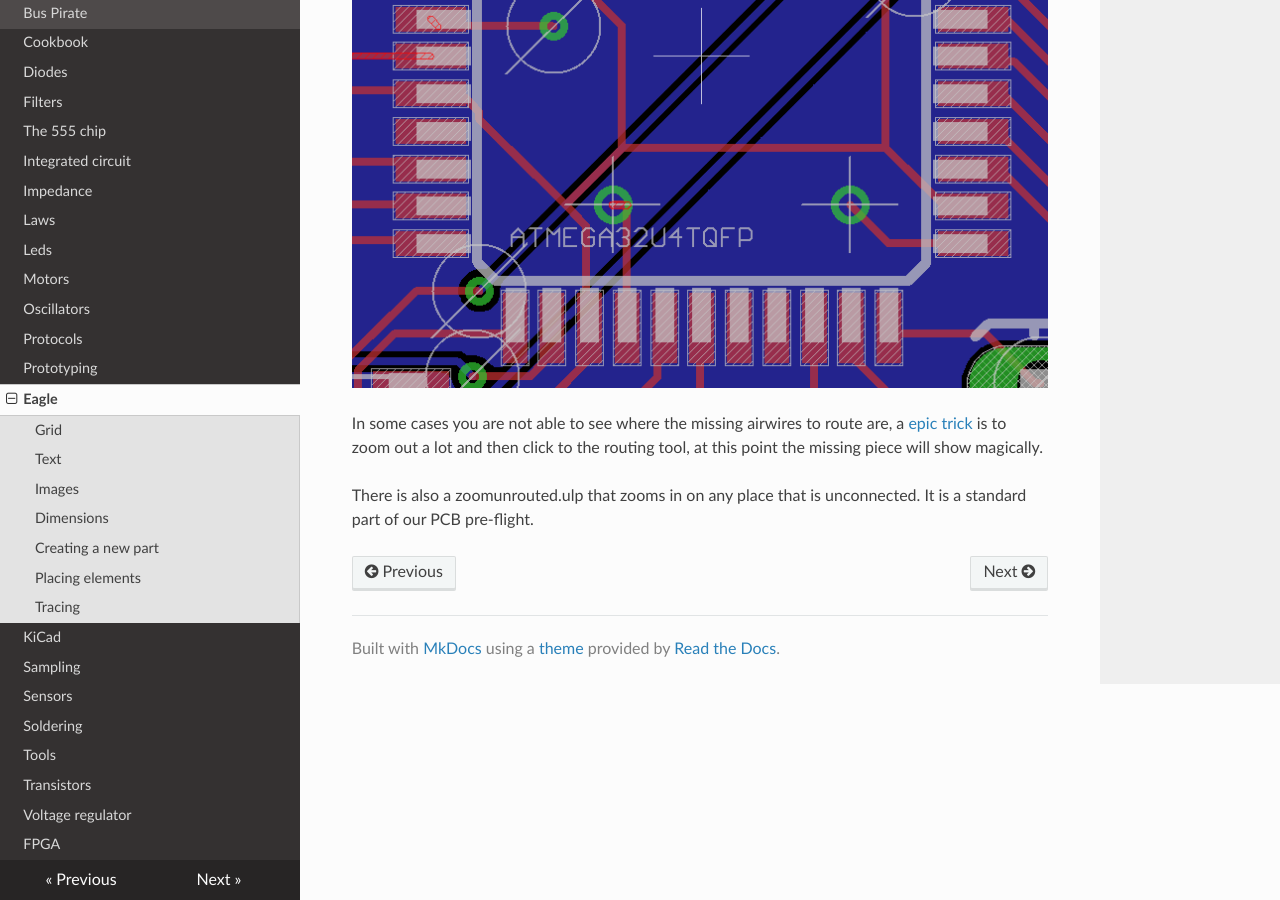
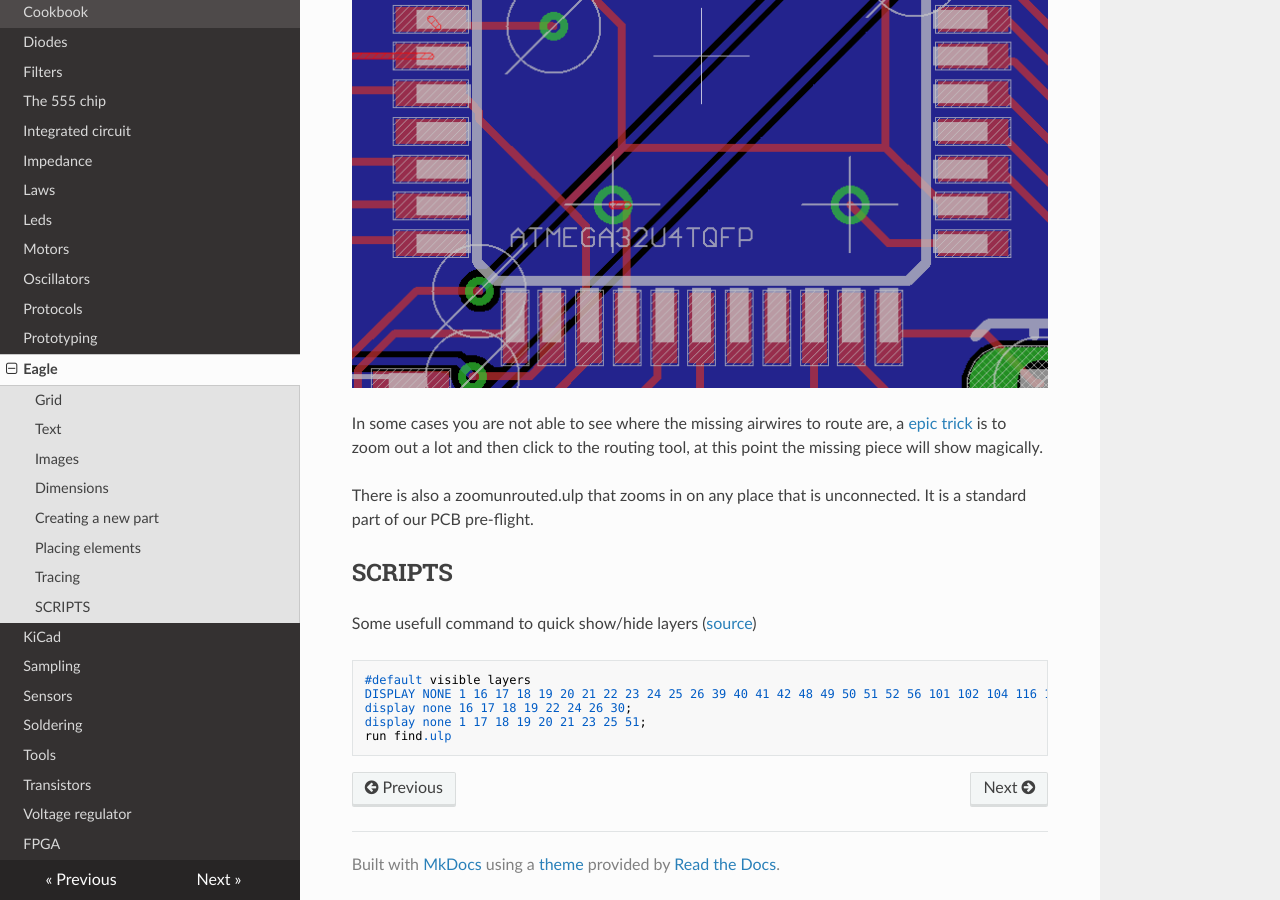
Before and after one commit to gipi/electronics-notes, an MkDocs documentation site: the page built from docs/eagle.md, in a window 1280 px wide and 900 px high, scrolled down 3067 px. Built offline with MkDocs 1.6.1, drawn with Linux system fonts in a browser that asks for light colours; nearby versions of some CDN libraries; old or Windows-style settings are respelled for this version of MkDocs.

Commit message:
Move script to eagle.

````diff
--- a/docs/eagle.md
+++ b/docs/eagle.md
@@ -69,3 +69,15 @@ is to zoom out a lot and then click to the routing tool, at this point the missi
 will show magically.
 
 There is also a zoomunrouted.ulp that zooms in on any place that is unconnected. It is a standard part of our PCB pre-flight.
+
+## SCRIPTS
+
+Some usefull command to quick show/hide layers ([source](http://dangerous-prototypes-open-hardware.googlecode.com/svn/trunk/Eagle_Part_Library/helpful_scripts/))
+
+```
+#default visible layers
+DISPLAY NONE 1 16 17 18 19 20 21 22 23 24 25 26 39 40 41 42 48 49 50 51 52 56 101 102 104 116 121 122 151 254;
+display none 16 17 18 19 22 24 26 30;
+display none 1 17 18 19 20 21 23 25 51;
+run find.ulp
+```
````
Also changed, not shown: docs/Prototyping.md (+0 -12 lines).
